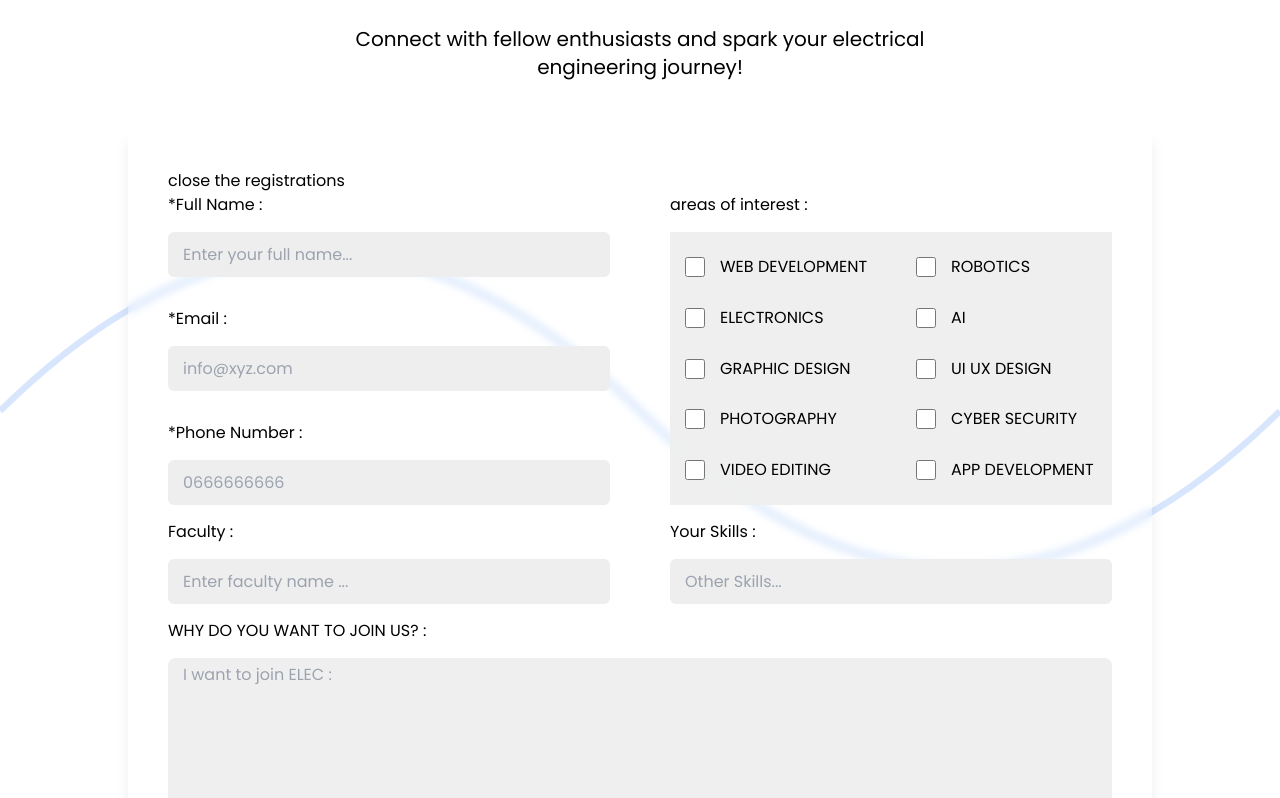
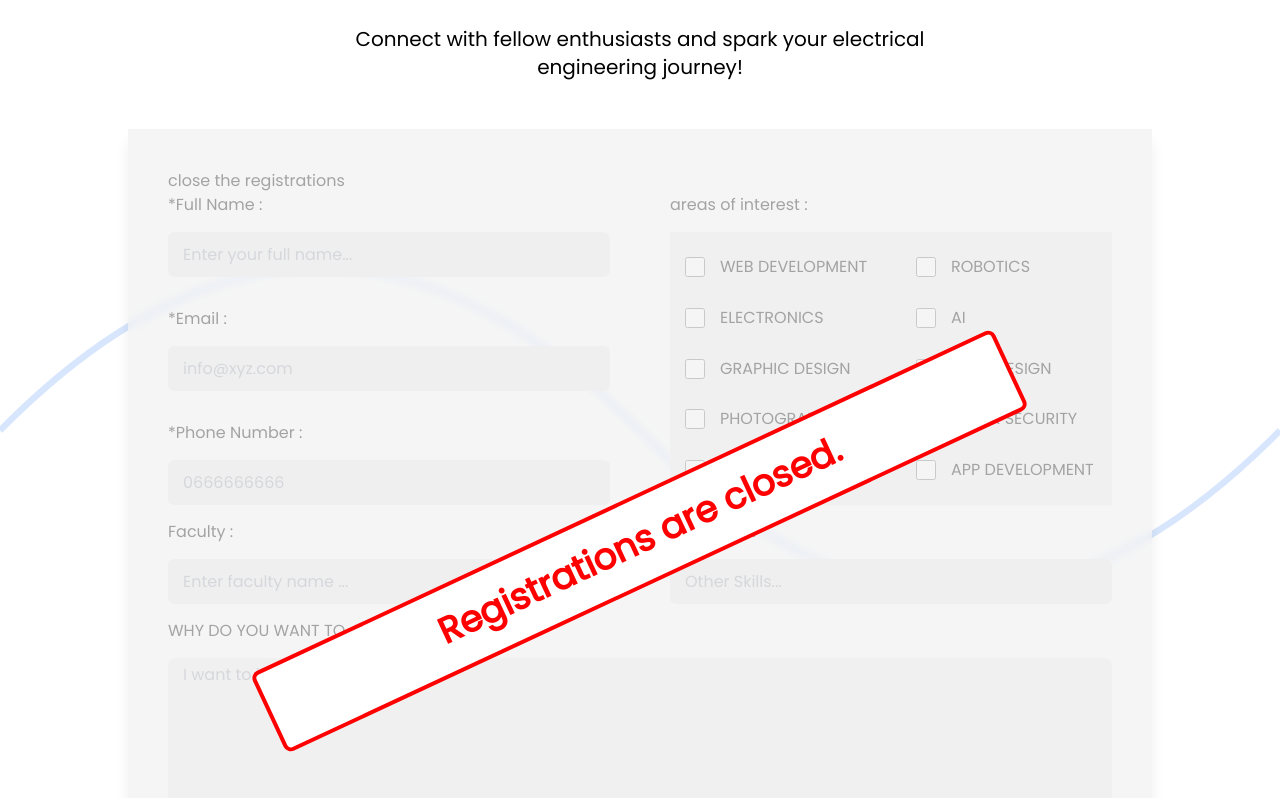
Before and after one commit to Yasser4Coder/elec, a React (Create React App) app: page / in a window 1280 px wide. Shown: the part 8260-9058 px from the top of the page. Built offline with nearby package versions, Linux system fonts and the light colour scheme; no server answers.

Commit message:
reg closed

```diff
--- a/package.json
+++ b/package.json
@@ -20,7 +20,7 @@
     "react-dom": "^18.3.1",
     "react-icon": "^1.0.0",
     "react-icons": "^5.3.0",
-    "react-scripts": "5.0.1",
+    "react-scripts": "^5.0.1",
     "react-scroll": "^1.9.0",
     "swiper": "^11.1.14",
     "web-vitals": "^2.1.4"
--- a/src/components/JoinForm.jsx
+++ b/src/components/JoinForm.jsx
@@ -10,7 +10,7 @@ import {
   Timestamp,
 } from "firebase/firestore";
 
-const closeRegistrations = false;
+const closeRegistrations = true;
 
 const JoinForm = () => {
   const [fullName, setFullName] = useState("");
@@ -306,6 +306,7 @@ const JoinForm = () => {
               />
             </div>
             {/* button is disabled*/}
+            disabled
             <button
               className="bg-blue font-dtFont font-semibold flex items-center justify-center gap-[10px] text-center py-[13px] rounded-lg text-white"
             >
```
Also changed, not shown: 1 other file (tests, documents, lock files or other folders).
